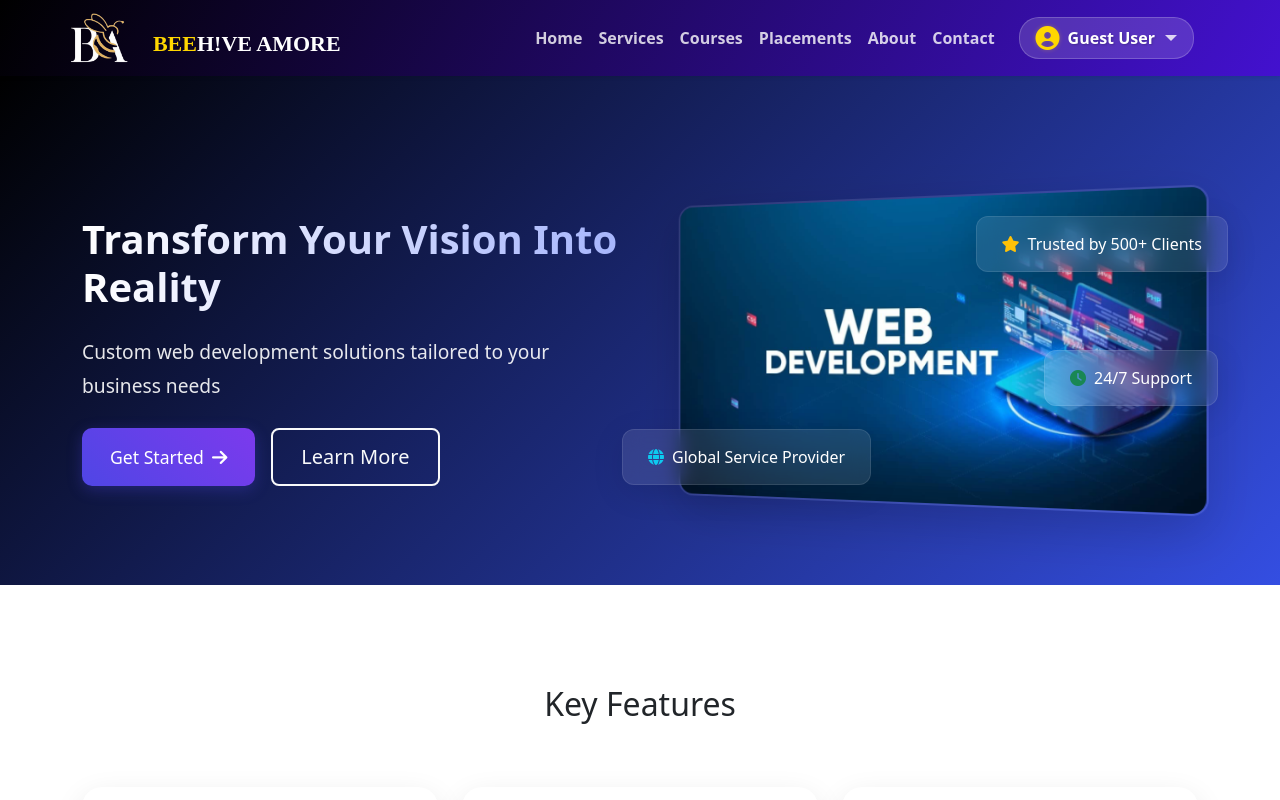
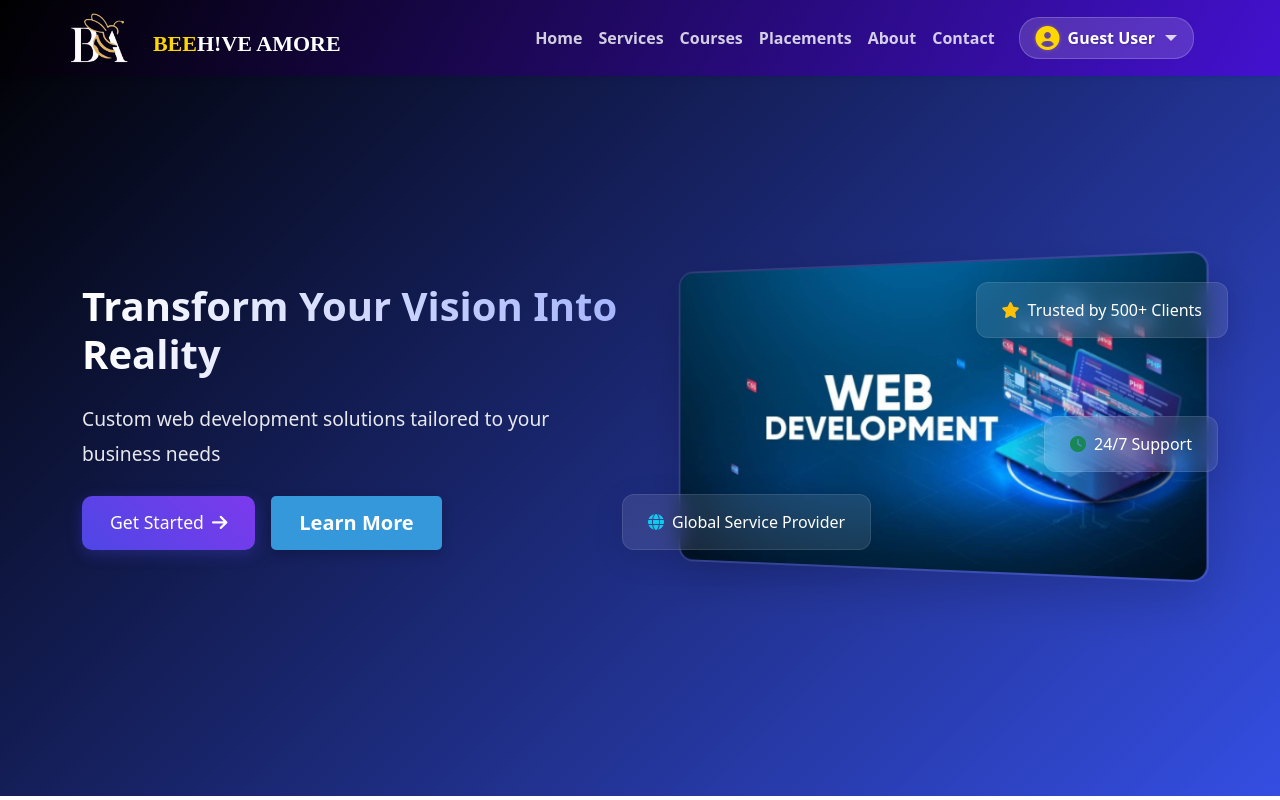
Before and after one commit to deepanshu-2003/Beehive-Amore, a React (Vite) app in the folder frontend/: page /services/1 in a window 1280 px wide. Shown: the top 800 px of the page. Built offline with nearby package versions, Linux system fonts and the light colour scheme; no server answers.

Commit message:
Hero Section Final

```diff
--- a/frontend/src/Components/Home.css
+++ b/frontend/src/Components/Home.css
@@ -1,11 +1,75 @@
-/* Hero Enhancements */
-.hero-section .btn-outline-light {
-    border-width: 2px;
-    transition: all 0.3s ease;
+/* Minimalist Hero v13 */
+.hero-section {
+    position: relative;
+    height: 100vh;
+    min-height: 720px;
+    /* Animated gradient background */
+    background: linear-gradient(45deg, #2980b9, #6dd5fa, #ffffff);
+    background-size: 300% 300%;
+    animation: gradientAnimation 12s ease infinite;
+    display: flex;
+    align-items: center;
+    justify-content: center;
+    padding: 2rem;
+    margin-top: -80px;
+    overflow: hidden;
 }
 
+@keyframes gradientAnimation {
+    0% {
+        background-position: 0% 50%;
+    }
+    50% {
+        background-position: 100% 50%;
+    }
+    100% {
+        background-position: 0% 50%;
+    }
+}
+
+.hero-content {
+    position: relative;
+    z-index: 2;
+    max-width: 800px;
+    color: #333333; /* Dark text color */
+    text-align: center;
+    background-color: rgba(255, 255, 255, 0.9); /* Semi-transparent white */
+    padding: 3rem;
+    border-radius: 15px;
+    box-shadow: 0 10px 40px rgba(0, 0, 0, 0.2);
+}
+
+/* Optionally target specific text elements like h1, p */
+.hero-content h1 {
+    font-size: 3.5rem;
+    font-weight: 700;
+    margin-bottom: 1rem;
+    color: #2c3e50; /* Darker heading color */
+}
+
+.hero-content p {
+    font-size: 1.2rem;
+    line-height: 1.6;
+    color: #555555; /* Slightly lighter paragraph color */
+}
+
+/* Minimalist Button v13 */
+.hero-section .btn-outline-light {
+    border: none;
+    background-color: #3498db; /* Blue button */
+    color: #fff;
+    padding: 0.8rem 2rem;
+    border-radius: 5px;
+    font-weight: 600;
+    transition: background-color 0.3s ease;
+    box-shadow: 0 4px 12px rgba(0, 0, 0, 0.2);
+}
+
+/* Minimalist Button Hover v13 */
 .hero-section .btn-outline-light:hover {
-    background: rgba(255,255,255,0.1);
+    background-color: #21618c; /* Darker blue on hover */
+    transform: translateY(-2px);
+    box-shadow: 0 6px 15px rgba(0, 0, 0, 0.3);
 }
 
 /* Feature Cards - Scoped to home section */
--- a/frontend/src/Components/Home.jsx
+++ b/frontend/src/Components/Home.jsx
@@ -4,7 +4,6 @@
 import { Link } from 'react-router-dom';
 import hero from "/hero-illustration.png"
 import { showToast } from '../utils/toastUtils'; // Import the centralized toast utility
-import Services from './Services'; // Import the new Services component
 
 const Home = () => {
     const [message, setMessage] = useState('');
@@ -52,13 +51,13 @@
                                 <h1 className="display-3 fw-bold mb-4" style={{textShadow: '2px 2px 8px rgba(0,0,0,0.3)'}}>
                                     Transform Your Digital Presence
                                 </h1>
-                                <p className="lead mb-5 opacity-90">
+                                <p className="text-white mb-5 opacity-90">
                                     Data-driven strategies for measurable growth in the digital landscape
                                 </p>
                                 <div className="d-flex gap-3 justify-content-center">
-                                    <a href="#services" className="btn btn-light btn-lg px-5 rounded-pill hover-glow">
+                                    <Link to="/services" className="btn btn-light btn-lg px-5 rounded-pill hover-glow">
                                         Explore Solutions <i className="ms-2 fas fa-arrow-right"></i>
-                                    </a>
+                                    </Link>
                                 </div>
                             </div>
                         </div>
```
